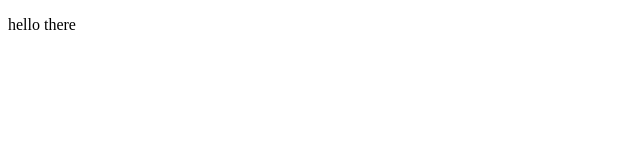
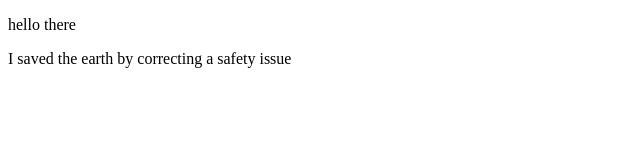
Before and after one commit to HemyDay/git-exercices, a plain HTML site: page index.html in a window 1280 px wide. Shown: the whole page, without its empty margins (0-640 px from the left). Drawn offline with Linux system fonts and the light colour scheme.

Commit message:
corrected a safety issue

```diff
--- a/index.html
+++ b/index.html
@@ -8,6 +8,7 @@
 <body>
   <nav> </nav>
   <p> hello there </p>
+  <p> I saved the earth by correcting a safety issue </p>
   <footer> </footer>
 </body>
 </html>
```
